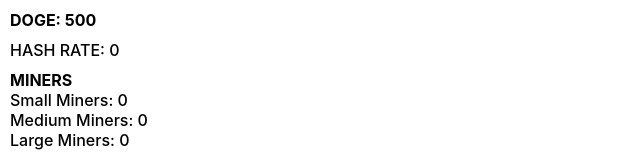
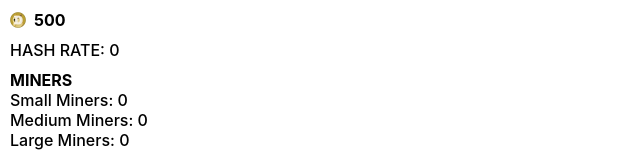
Before and after one commit to t3dotgg/dogecoin-simulator, a React (Vite) app: page / in a window 1280 px wide. Shown: the top 160 px of the page, without its empty margins (0-640 px from the left). Built offline with nearby package versions, Linux system fonts and the light colour scheme.

Commit message:
Dogecoin logo

```diff
--- a/src/interface/stuff.tsx
+++ b/src/interface/stuff.tsx
@@ -6,8 +6,19 @@ export const MyStuff: React.FC = () => {
 
   return (
     <div>
-      <div style={{ fontWeight: "bold", paddingBottom: 10 }}>
-        DOGE: {gameStore.dogecoin}
+      <div
+        style={{
+          fontWeight: "bold",
+          paddingBottom: 10,
+          display: "flex",
+          alignItems: "center",
+        }}
+      >
+        <img
+          src="/assets/dogecoin-logo.png"
+          style={{ height: "1rem", paddingRight: "0.5rem" }}
+        />
+        {gameStore.dogecoin}
       </div>
       <div style={{ fontWeight: 500, paddingBottom: 10 }}>
         HASH RATE: {gameStore.hashRate}
```
Also changed, not shown: public/assets/dogecoin-logo.png (added).
